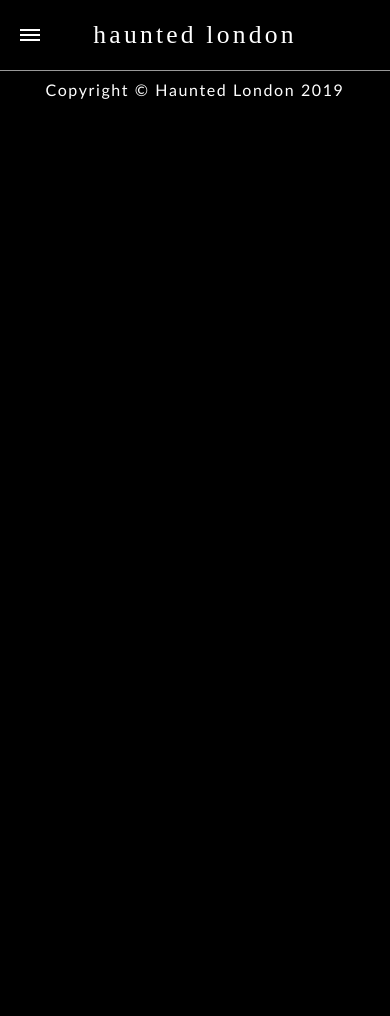
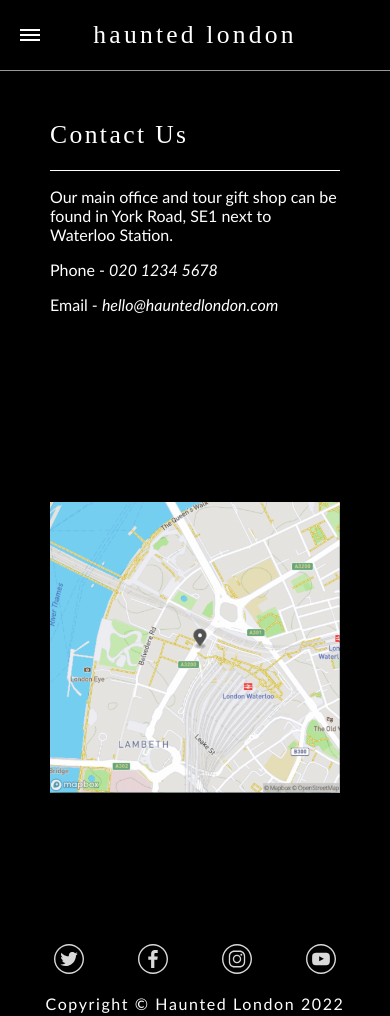
Before and after one commit to CanRaffs89/haunted-london, a plain HTML site: page contact.html in a window 390 px wide. Before the commit the page ends 844 px from the top, so only its background shows below. Drawn offline with Linux system fonts and the light colour scheme.

Commit message:
Contact page styling

```diff
--- a/contact.html
+++ b/contact.html
@@ -31,6 +31,17 @@
             </ul>
         </nav>
 
+        <!-- Content -->
+        <div class="content-container">
+            <div class="content-text">
+                <h2>Contact Us</h2>
+                <p>Our main office and tour gift shop can be found in York Road, SE1 next to Waterloo Station.</p>
+                <p>Phone - <i>020 1234 5678</i></p>
+                <p>Email - <i>hello@hauntedlondon.com</i></p>
+            </div>
+            <div class="content-image" id="contact-map"></div>
+        </div>
+
         <!-- Footer -->
         <div id="footer">
             <div id="social">
@@ -39,7 +50,7 @@
                 <a id="social-instagram" href="#"></a>
                 <a id="social-youtube" href="#"></a>
             </div>
-            <p>Copyright &copy; Haunted London 2019</p>
+            <p>Copyright &copy; Haunted London 2022</p>
         </div>
     </div>
 
--- a/scss/_about.scss
+++ /dev/null
@@ -1,17 +0,0 @@
-.about-text, .about-image {
-    width: 45%;
-    height: 60%;
-    margin: 50px 0;
-}
-
-#about-image {
-    background: url("../img/about-image.jpg") no-repeat 50% 50%;
-    background-size: cover;
-}
-
-@media (max-width: 760px) {
-    .about-text, .about-image {
-        width: 100%;
-        margin: 50px 0 0 0;
-    }
-}
--- a/scss/_faq.scss
+++ b/scss/_faq.scss
@@ -3,3 +3,15 @@
     height: auto;
     width: 100%;
 }
+
+@media (max-width: 810px) {
+    .faq-text {
+        margin: 0;
+    }
+}
+
+@media (max-width: 760px) {
+    .faq-text {
+        margin-top: 50px;
+    }
+}
--- a/scss/main.scss
+++ b/scss/main.scss
@@ -3,7 +3,6 @@
 @import 'button';
 @import 'section';
 @import 'testimonial';
-@import 'about';
 @import 'faq';
 @import 'footer';
 
@@ -29,6 +28,12 @@ body {
     padding: 0 70px;
 }
 
+.content-text, .content-image {
+    width: 45%;
+    height: 70%;
+    margin: 50px 0;
+}
+
 h1 {
     font-weight: 400;
 }
@@ -48,11 +53,23 @@ p {
     font-weight: 300;
 }
 
-@media (max-width: 760px) {
+@media (max-width: 810px) {
     .content-container {
         flex-direction: column;
+        padding: 70px 50px 0 50px;
+        justify-content: initial;
+    }
+
+    .content-text, .content-image {
+        width: 100%;
+    }
+
+    .content-text {
         height: auto;
-        padding: 70px 50px 0 50px;
+    }
+
+    .content-image {
+        margin: 0;
     }
 
     .hide-on-mobile {
@@ -67,3 +84,14 @@ p {
         font-size: 1rem;
     }
 }
+
+// Images
+#about-image {
+    background: url("../img/about-image.jpg") no-repeat 50% 50%;
+    background-size: cover;
+}
+
+#contact-map {
+    background: url("../img/contact-map.png") no-repeat 50% 50%;
+    background-size: contain;
+}
```
Also changed, not shown: about.html (+2 -2 lines), faq.html (+1 -1 lines), tours.html (+1 -1 lines), css/main.css, img/contact-map.png (added), 1 other file.
